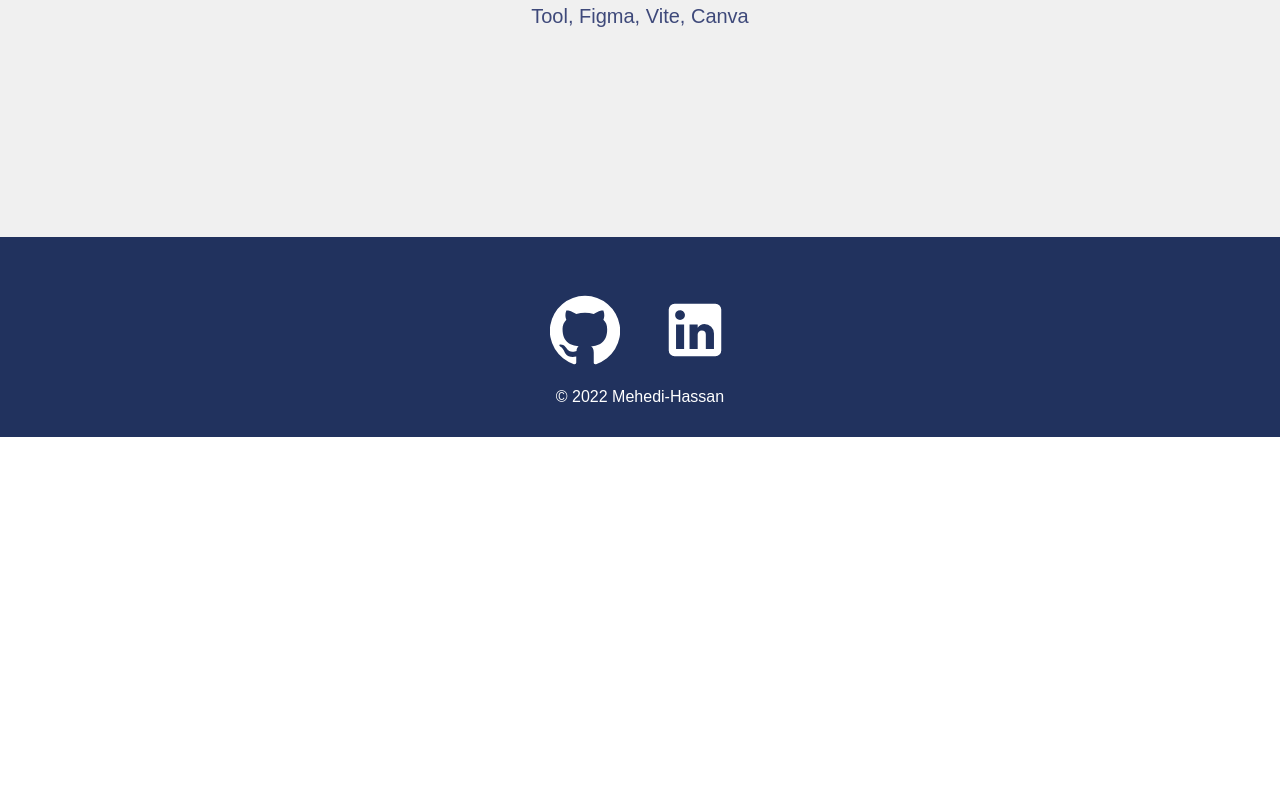
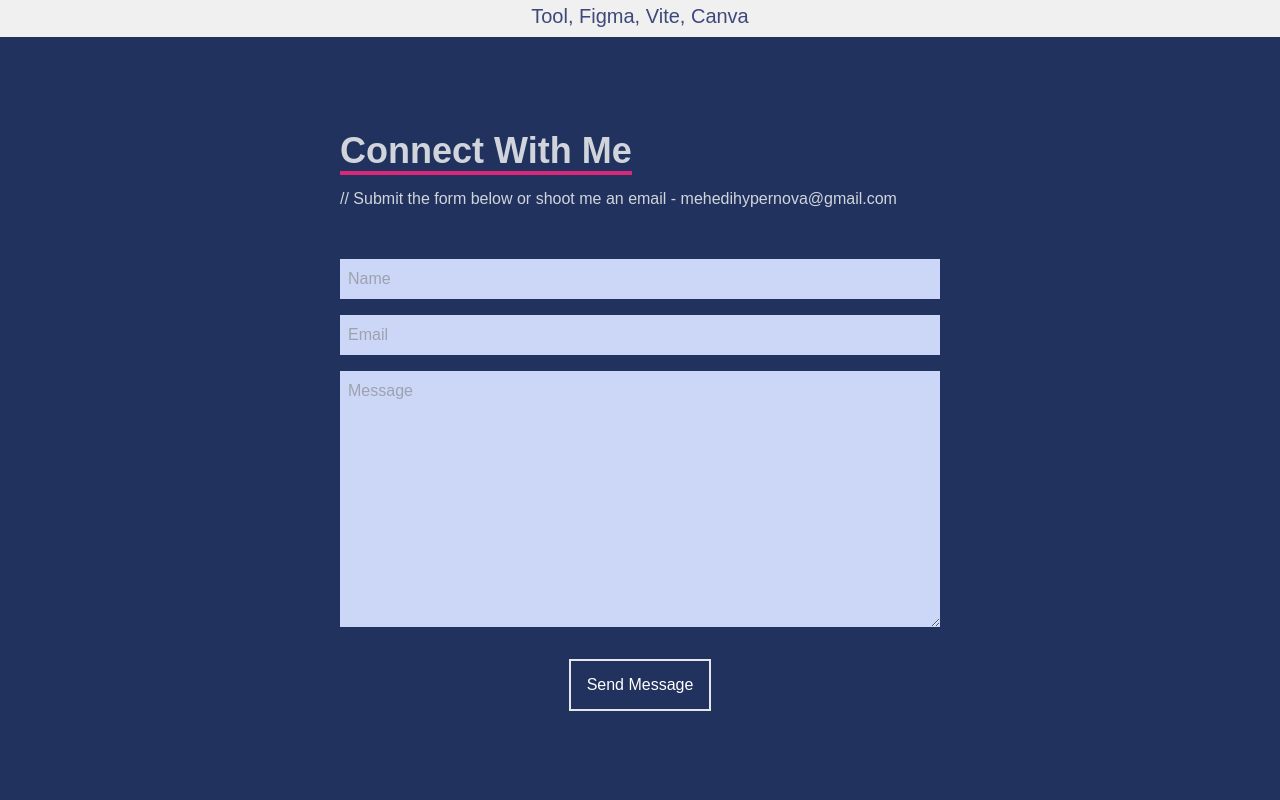
Before and after one commit to dani3lnwz/Portfolioo, a React (Create React App) app: page / in a window 1280 px wide. Shown: the part 1380-2180 px from the top of the page. Before the commit the page ends 1817 px from the top, so only its background shows below. Built offline with nearby package versions, Linux system fonts and the light colour scheme.

Commit message:
portfolio near completion

```diff
--- /dev/null
+++ b/src/pages/Contact.js
@@ -0,0 +1,48 @@
+import React from 'react';
+
+const Contact = () => {
+   return (
+     <div
+       name="contact"
+       className="w-full h-screen bg-[#21325e] flex justify-center items-center p-4"
+     >
+       <form
+         method="POST"
+         action="https://getform.io/f/1b50d877-2bfa-4729-98ab-fd24b37ee844"
+         className="flex flex-col max-w-[600px] w-full"
+       >
+         <div className="pb-8">
+           <p className="text-4xl font-bold inline border-b-4 border-pink-600 text-gray-300">
+             Connect With Me
+           </p>
+           <p className="text-gray-300 py-4">
+             // Submit the form below or shoot me an email - mehedihypernova@gmail.com
+           </p>
+         </div>
+         <input
+           className="bg-[#ccd6f6] p-2"
+           type="text"
+           placeholder="Name"
+           name="name"
+         />
+         <input
+           className="my-4 p-2 bg-[#ccd6f6]"
+           type="email"
+           placeholder="Email"
+           name="email"
+         />
+         <textarea
+           className="bg-[#ccd6f6] p-2"
+           name="message"
+           rows="10"
+           placeholder="Message"
+         ></textarea>
+         <button className="text-white border-2 hover:bg-pink-600 hover:border-pink-600 px-4 py-3 my-8 mx-auto flex items-center">
+           Send Message
+         </button>
+       </form>
+     </div>
+   );
+};
+
+export default Contact;
--- a/src/pages/Experience.js
+++ b/src/pages/Experience.js
@@ -9,65 +9,54 @@ import WorkIcon from "@material-ui/icons/Work";
 
 function Experience() {
   return (
-    <div className="experience">
+    <div className="experience font-semibold">
       <VerticalTimeline lineColor="#3e497a">
         <VerticalTimelineElement
           className="vertical-timeline-element--education"
-          date="2010 - 2014"
+          date="2015 - 2017"
           iconStyle={{ background: "#3e497a", color: "#fff" }}
           icon={<SchoolIcon />}
         >
           <h3 className="vertical-timeline-element-title">
-            My Random High School, Random Place, Random State
+            Holy flower Model College
           </h3>
-          <p> High School Diploma</p>
+          <p> High Secondary Certificate</p>
         </VerticalTimelineElement>
         <VerticalTimelineElement
           className="vertical-timeline-element--education"
-          date="2014 - 2018"
+          date="2018 - 2022"
           iconStyle={{ background: "#3e497a", color: "#fff" }}
           icon={<SchoolIcon />}
         >
           <h3 className="vertical-timeline-element-title">
-            My Cool University, Vancouver, British Columbia
+            American International University- Bangladesh
           </h3>
 
-          <h4 className="vertical-timeline-element-subtitle">
-            Bachelor's Degree
-          </h4>
+          <p className="vertical-timeline-element-subtitle">
+            Bachelor of Science Degree
+          </p>
 
-          <p> Computer Science</p>
+          <p> Computer Science and Engineering</p>
         </VerticalTimelineElement>
         <VerticalTimelineElement
           className="vertical-timeline-element--work"
-          date="2018 - 2020"
+          date="01/2022 - 04/2022"
           iconStyle={{ background: "#e9d35b", color: "#fff" }}
           icon={<WorkIcon />}
         >
           <h3 className="vertical-timeline-element-title">
-            Back End Engineer - Google
+            Teaching Assistant
           </h3>
           <h4 className="vertical-timeline-element-subtitle">
-            San Francisco, CA
-          </h4>
-          <p>Developed the backend infrastructure for 3 projects.</p>
-        </VerticalTimelineElement>
-
-        <VerticalTimelineElement
-          className="vertical-timeline-element--work"
-          date="2020 - present"
-          iconStyle={{ background: "#e9d35b", color: "#fff" }}
-          icon={<WorkIcon />}
-        >
-          <h3 className="vertical-timeline-element-title">
-            Full Stack Engineer - Twitch
-          </h3>
-          <h4 className="vertical-timeline-element-subtitle">
-            San Francisco, CA
+            American International University- Bangladesh
           </h4>
           <p>
-            Helped the team launch 2 major features by working both in the front
-            end and back end.
+            I had 4 months of internship at American International
+            University-Bangladesh. I was assigned as Teaching Assistant under my
+            respected faculty Fahmida Alam. I learned a lot during my internship
+            period. I assisted and helped 80+ students with coding-related
+            problems. I gained management skills during this internship because
+            I had to manage the students in two sections.
           </p>
         </VerticalTimelineElement>
       </VerticalTimeline>
--- a/src/pages/Home.js
+++ b/src/pages/Home.js
@@ -4,6 +4,7 @@ import EmailIcon from "@material-ui/icons/Email";
 import GithubIcon from "@material-ui/icons/GitHub";
 import { HiArrowNarrowRight } from "react-icons/hi";
 import "../styles/Home.css";
+import Contact from "./Contact";
 
 function Home() {
   return (
@@ -67,6 +68,7 @@ function Home() {
           </li>
         </ol>
       </div>
+      <Contact></Contact>
     </div>
   );
 }
--- a/src/styles/Footer.css
+++ b/src/styles/Footer.css
@@ -7,7 +7,7 @@
   align-items: center;
   flex-direction: column;
   padding-top: 10px;
-  margin-top: 200px;
+  /* margin-top: 200px;  */
 }
 
 .socialMedia svg {
```
